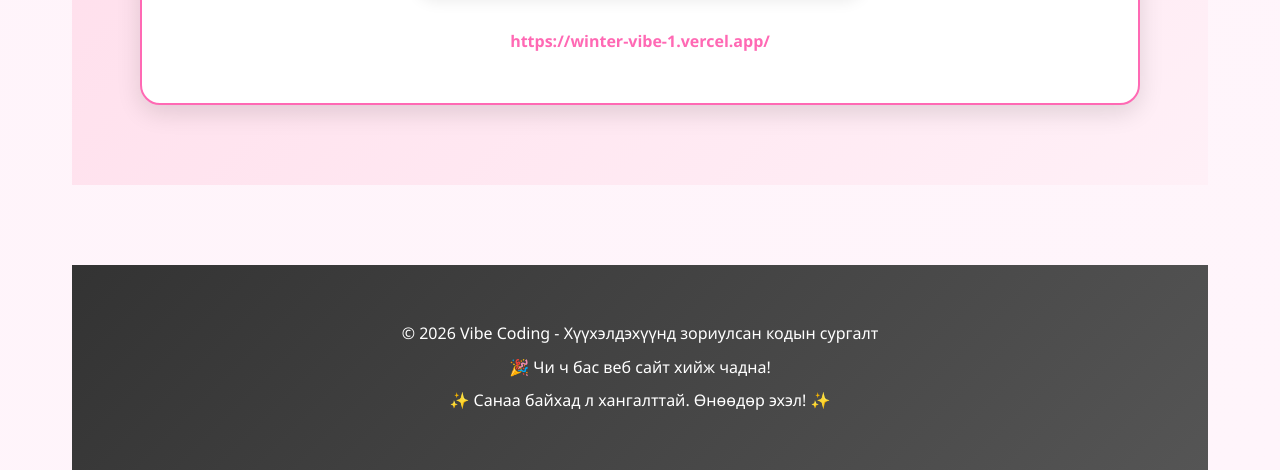
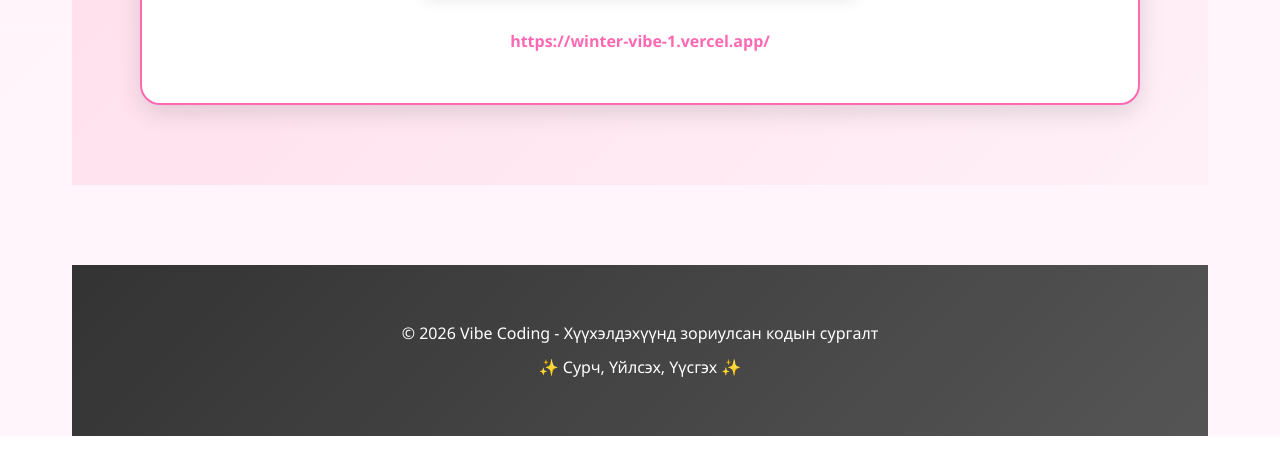
Before and after one commit to Mojurex/Winter-vibe-1, a website: page index.html in a window 1280 px wide. Shown: the part 10134-10604 px from the top of the page. After the commit the page ends 10570 px from the top, so only its background shows below. Drawn offline with Linux system fonts and the light colour scheme.

Commit message:
Revert: Restore original footer text

```diff
--- a/index.html
+++ b/index.html
@@ -365,8 +365,7 @@
     <footer class="footer">
         <div class="footer-content">
             <p>© 2026 Vibe Coding - Хүүхэлдэхүүнд зориулсан кодын сургалт</p>
-            <p>🎉 Чи ч бас веб сайт хийж чадна!</p>
-            <p>✨ Санаа байхад л хангалттай. Өнөөдөр эхэл! ✨</p>
+            <p>✨ Сурч, Үйлсэх, Үүсгэх ✨</p>
         </div>
     </footer>
 
```
Also changed, not shown: public/index.html (+1 -2 lines).
